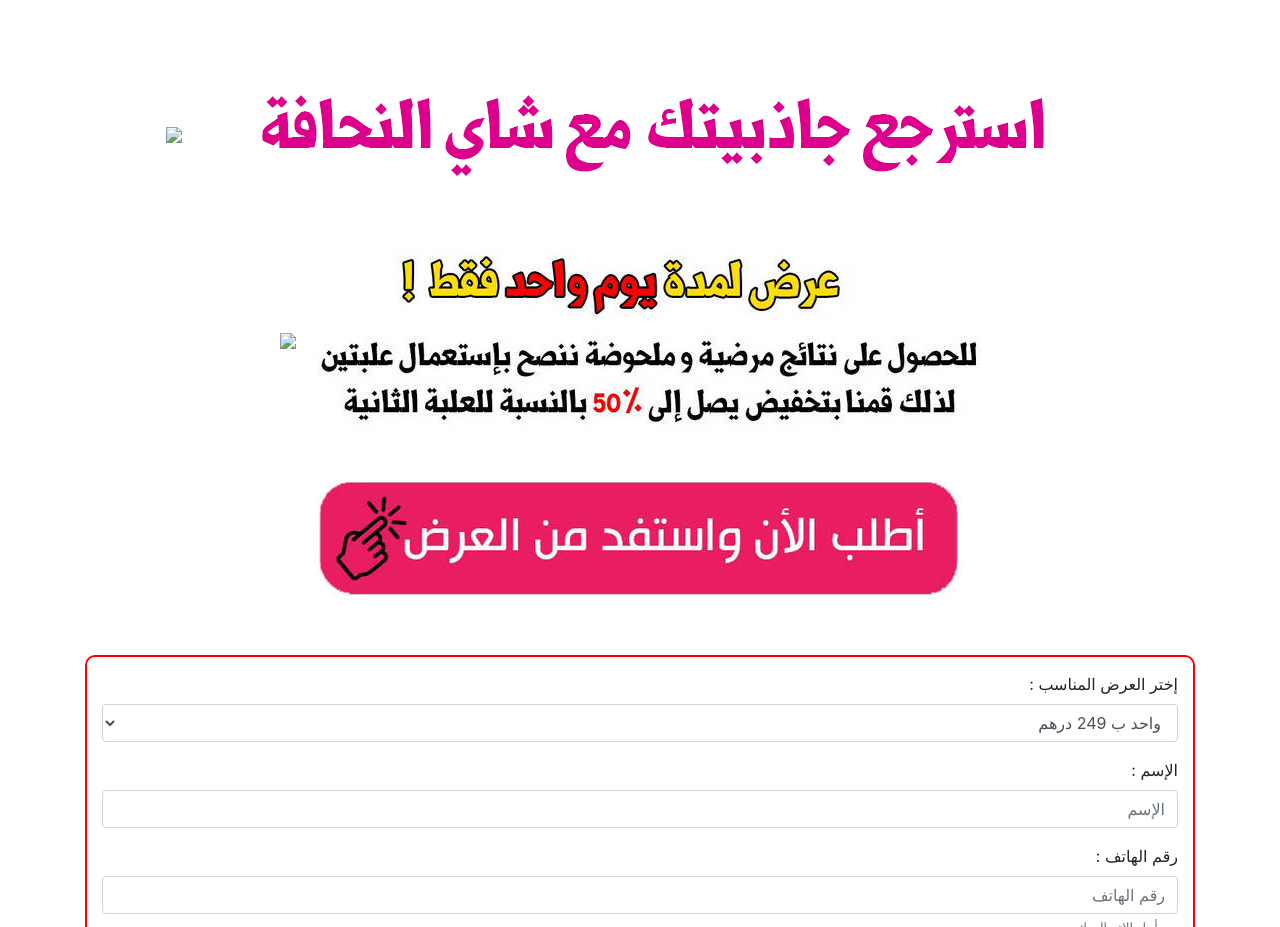
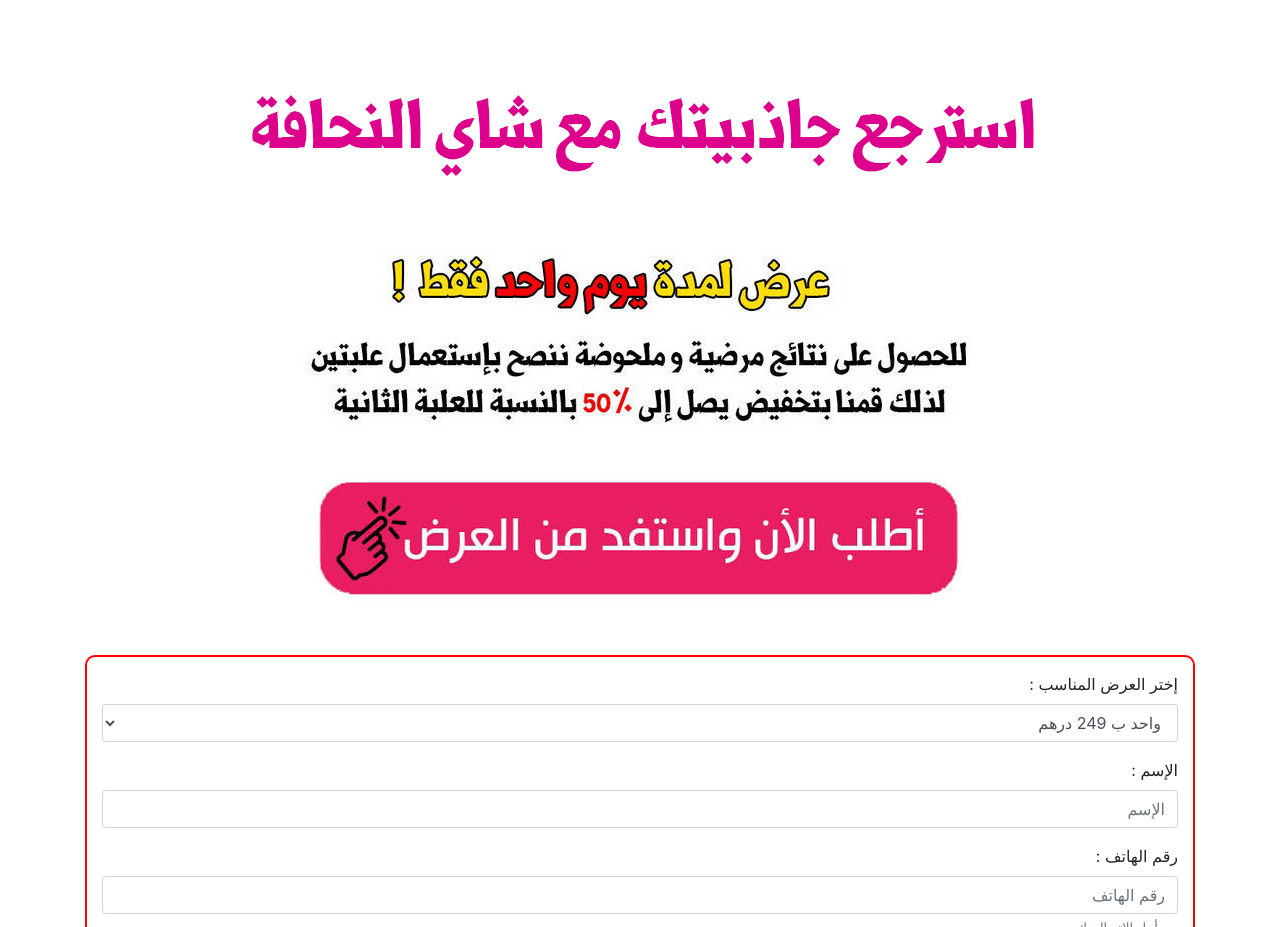
Before and after one commit to elbarkix/Test-the-vert, a plain HTML site: page index.html in a window 1280 px wide. Shown: the part 7200-8127 px from the top of the page. Drawn offline with Linux system fonts and the light colour scheme; grey boxes are pictures that could not be loaded.

Commit message:
Update index.html

```diff
--- a/index.html
+++ b/index.html
@@ -96,10 +96,8 @@
             <iframe class="embed-responsive-item" src="https://www.youtube.com/embed/cq_8YsedQig" frameborder="0" allow="accelerometer; autoplay; encrypted-media; gyroscope; picture-in-picture" allowfullscreen></iframe>
         </div>
         <img class="img-fluid" src="img/31.png" />
-        <img class="img-fluid" src="img/32.jpg" />
-        <img class="img-fluid" src="img/33.jpg" />
-        <img class="img-fluid" src="img/34.jpg" />
-        <a href="#formorder">
+         <img class="img-fluid" src="img/33.jpg" />
+          <a href="#formorder">
 <img id="get_offer" class="img-fluid" src="img/click2.jpg" />
 </a>
 
```
